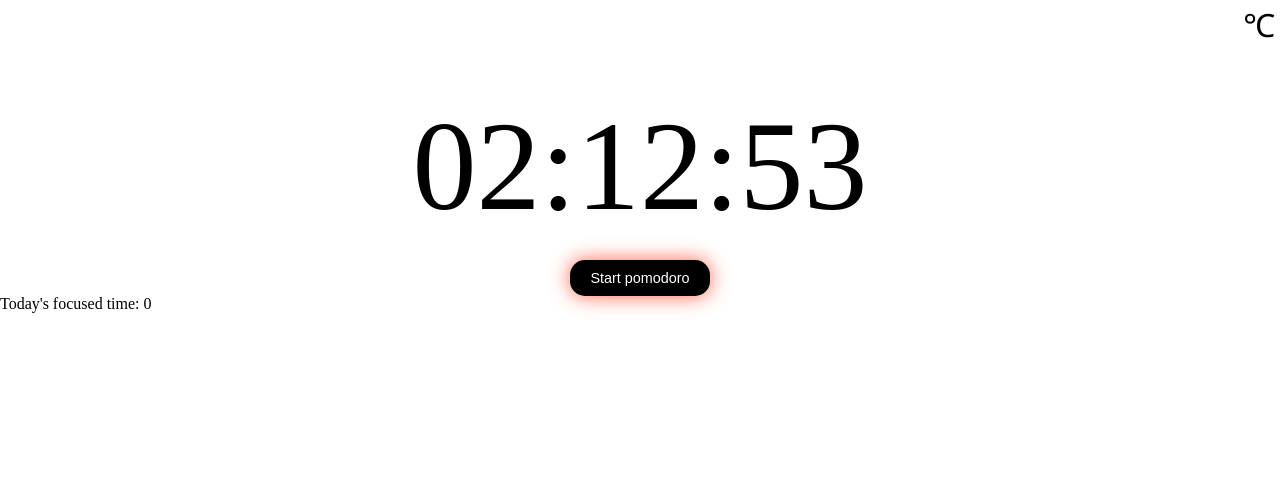
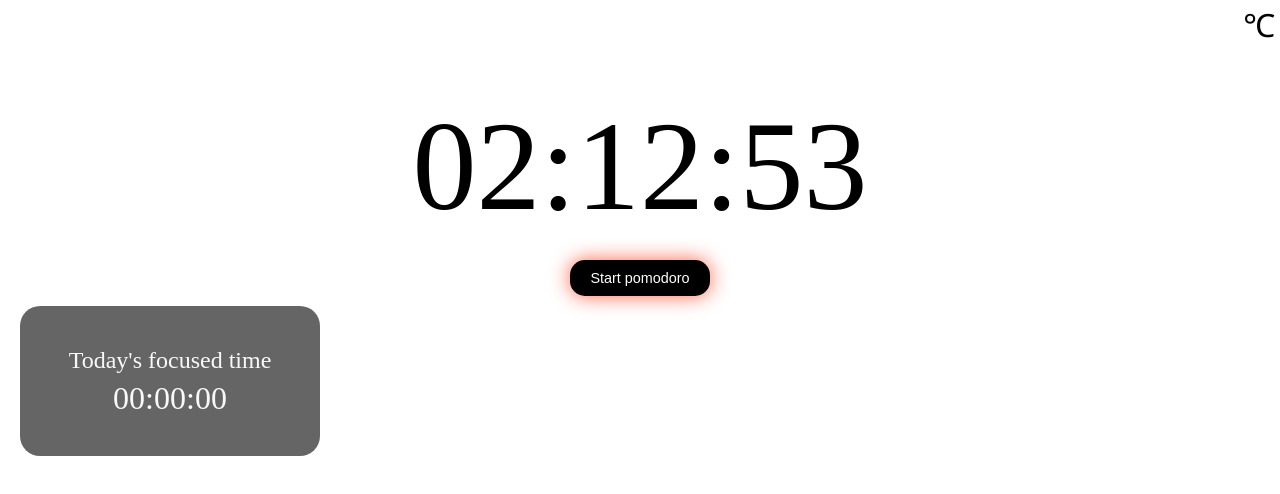
Before and after one commit to JaeHyunLee123/momentum_clone_react, a React (Create React App) app: page / in a window 1280 px wide. Shown: the top 494 px of the page. Built offline with nearby package versions, Linux system fonts and the light colour scheme; no server answers.

Commit message:
feat: add style to totalFocustime viewer

```diff
--- a/src/features/totalFocusTime/TotalFocusTime.jsx
+++ b/src/features/totalFocusTime/TotalFocusTime.jsx
@@ -1,5 +1,32 @@
 import { useSelector } from "react-redux";
 import { convertSeconds } from "../../libs/utils";
+import styled from "styled-components";
+
+const Wrapper = styled.div`
+  display: flex;
+  flex-direction: column;
+  justify-content: center;
+
+  width: 300px;
+  height: 150px;
+
+  background-color: black;
+  opacity: 0.6;
+  border-radius: 20px;
+
+  margin: 10px 20px 10px 20px;
+
+  span {
+    color: whitesmoke;
+    font-size: 1.5rem;
+    text-align: center;
+    margin: 5px;
+  }
+
+  span: nth-child(2) {
+    font-size: 2rem;
+  }
+`;
 
 const TotalFocusTime = () => {
   const focusTime = useSelector((state) => state.totalFocusTime.value);
@@ -7,10 +34,13 @@ const TotalFocusTime = () => {
   const { hours, minutes, seconds } = convertSeconds(focusTime);
 
   return (
-    <div>
-      <span> </span>
-      <span>{`Today's focused time: ${focusTime}`}</span>
-    </div>
+    <Wrapper>
+      <span>Today's focused time</span>
+      <span>{`${String(hours).padStart(2, "0")}:${String(minutes).padStart(
+        2,
+        "0"
+      )}:${String(seconds).padStart(2, "0")}`}</span>
+    </Wrapper>
   );
 };
 
```
